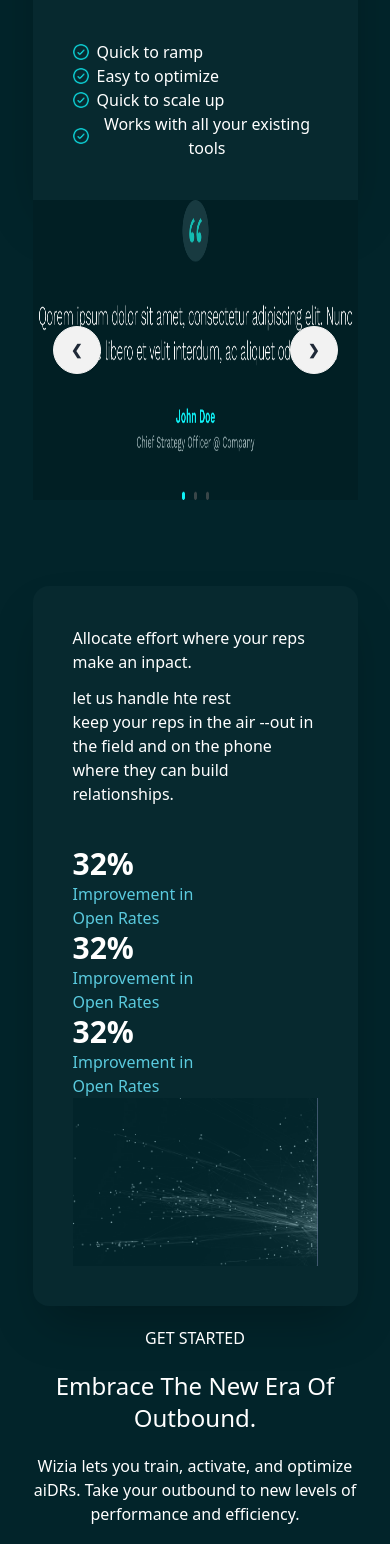
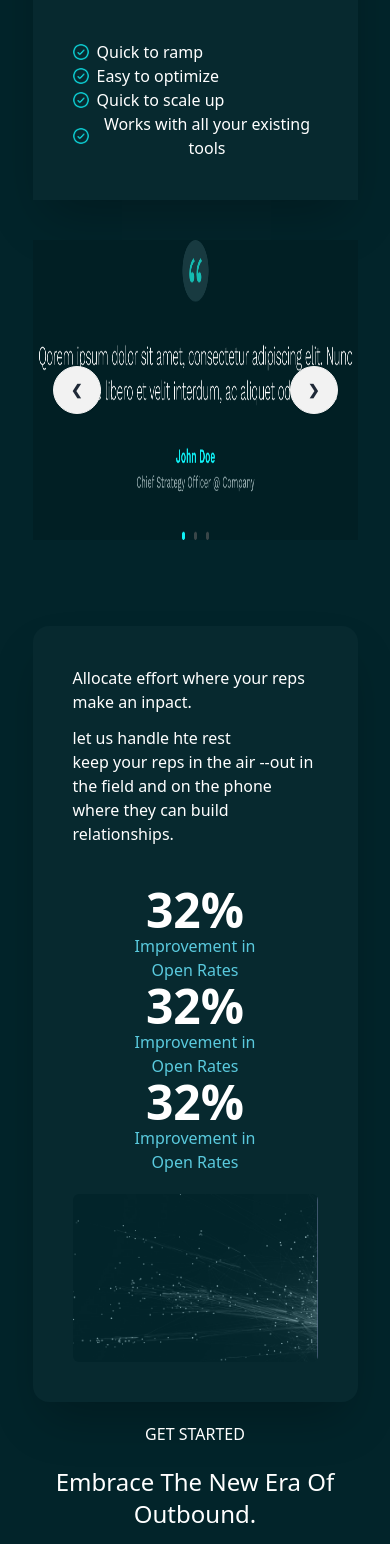
Before and after one commit to M-Rakib-Ahmed/hablu-assingment-seven, a React (Vite) app: page / in a window 390 px wide. Shown: the part 1768-3312 px from the top of the page. Built offline with nearby package versions, Linux system fonts and the light colour scheme.

Commit message:
new jone section added

```diff
--- a/src/components/AllocateSection.jsx
+++ b/src/components/AllocateSection.jsx
@@ -7,21 +7,21 @@ const AllocateSection = () => {
                 <h2 className="lg:text-4xl mb-3">Allocate effort where your reps make an inpact.</h2>
                 <p>let us handle hte rest</p>
                 <p>keep your reps in the air --out in the field and on the phone <br /> where they can build relationships.</p>
-                <div className="lg:flex gap-5 mt-10 w-full">
-                    <div>
-                        <h2 className="text-3xl font-bold">32%
+                <div className="lg:flex lg:text-start text-center gap-5 mt-10 w-full ">
+                    <div className=' '>
+                        <h2 className="text-5xl font-bold">32%
 
                         </h2>
                         <p className="text-[#5acade]">Improvement in  <br /> Open Rates</p>
                     </div>
                     <div>
-                        <h2 className="text-3xl font-bold">32%
+                        <h2 className="text-5xl font-bold">32%
 
                         </h2>
                         <p className=" text-[#5acade]">Improvement in  <br /> Open Rates</p>
                     </div>
                     <div>
-                        <h2 className="text-3xl font-bold">32%
+                        <h2 className="text-5xl font-bold">32%
 
                         </h2>
                         <p className="text-[#5acade]">Improvement in  <br /> Open Rates</p>
@@ -29,7 +29,7 @@ const AllocateSection = () => {
                 </div>
             </div>
             <div className='w-full'>
-              <img className='w-full h-full' src={all} alt="" />
+              <img className='w-full mt-5 rounded-md' src={all} alt="" />
             </div>
        </div>
     );
--- a/src/components/Hero2.jsx
+++ b/src/components/Hero2.jsx
@@ -1,9 +1,9 @@
 import image from '../assets/frame.png'
-
+import head from '../assets/head.png'
 
 const Hero2 = () => {
     return (
-        <div>
+        <div className='mt-10'>
             <div className="carousel  bg-[#011f24] h-[300px]">
                 <div id="slide1" className="carousel-item relative w-full">
                     <img
@@ -15,11 +15,16 @@ const Hero2 = () => {
                     </div>
                 </div>
                 <div id="slide2" className="carousel-item relative w-full">
-                    <img className='w-full' src={image} alt="" />
+                    <div className='flex  items-start mr-20m ml-[300px]  lg:ml-[600px] mt-10 '>
+                        <img  src={head} alt="" />
+                    </div>
                     <div className="absolute left-5 right-5 top-1/2 flex -translate-y-1/2 transform justify-between">
                         <a href="#slide1" className="btn btn-circle">❮</a>
+                    <p className='text-white text-center'>Qorem ipsum dolor sit amet, consectetur adipiscing elit. Nunc vulputate libero et velit interdum, ac aliquet odio mattis.</p> <br />
                         <a href="#slide3" className="btn btn-circle">❯</a>
                     </div>
+                    <h2 className= ' text-3xl absolute mt-[200px] text-[#0FF1F6]  ml-72 lg:ml-[600px]'>Jone Done</h2>
+                    <p className='text-white  absolute mt-60 right-40 lg:right-[480px]'>Chief Strategy Officer @ Company</p>
                 </div>
                 <div id="slide3" className="carousel-item relative w-full">
                     <img className='w-full' src={image} alt="" />
```
Also changed, not shown: src/assets/head.png (added).
